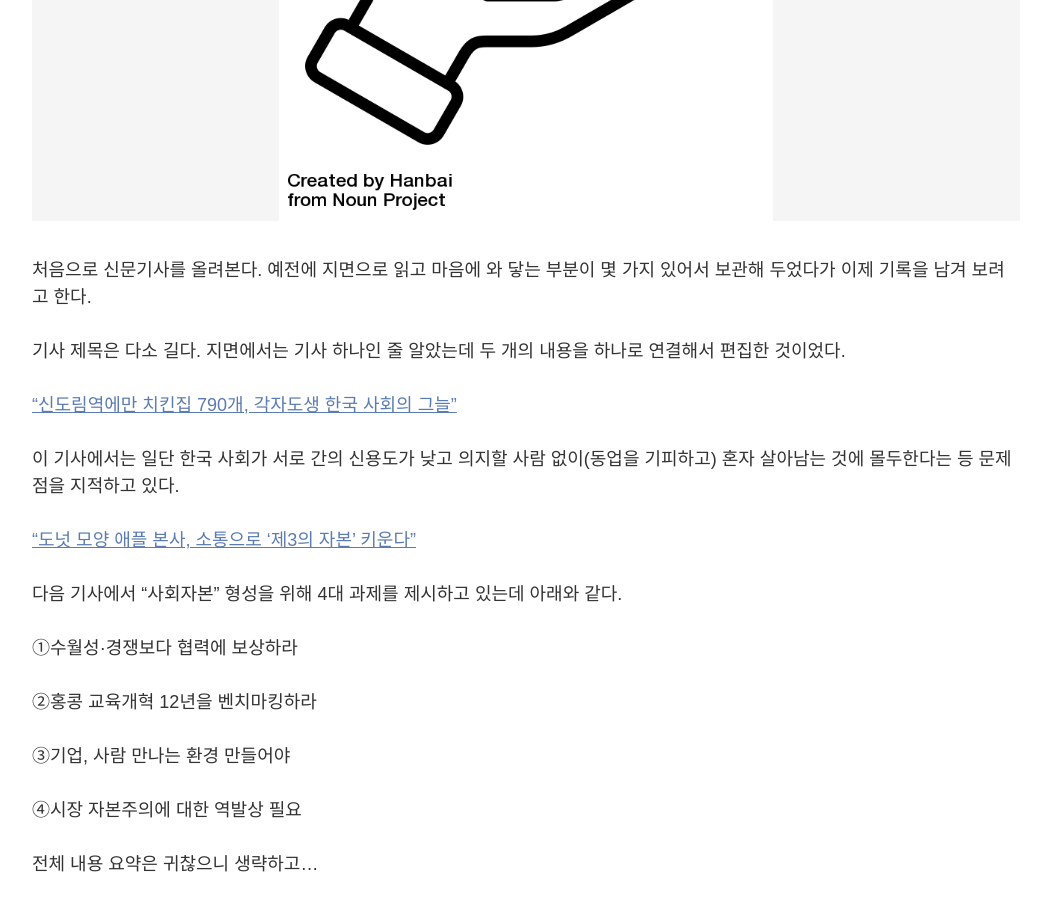
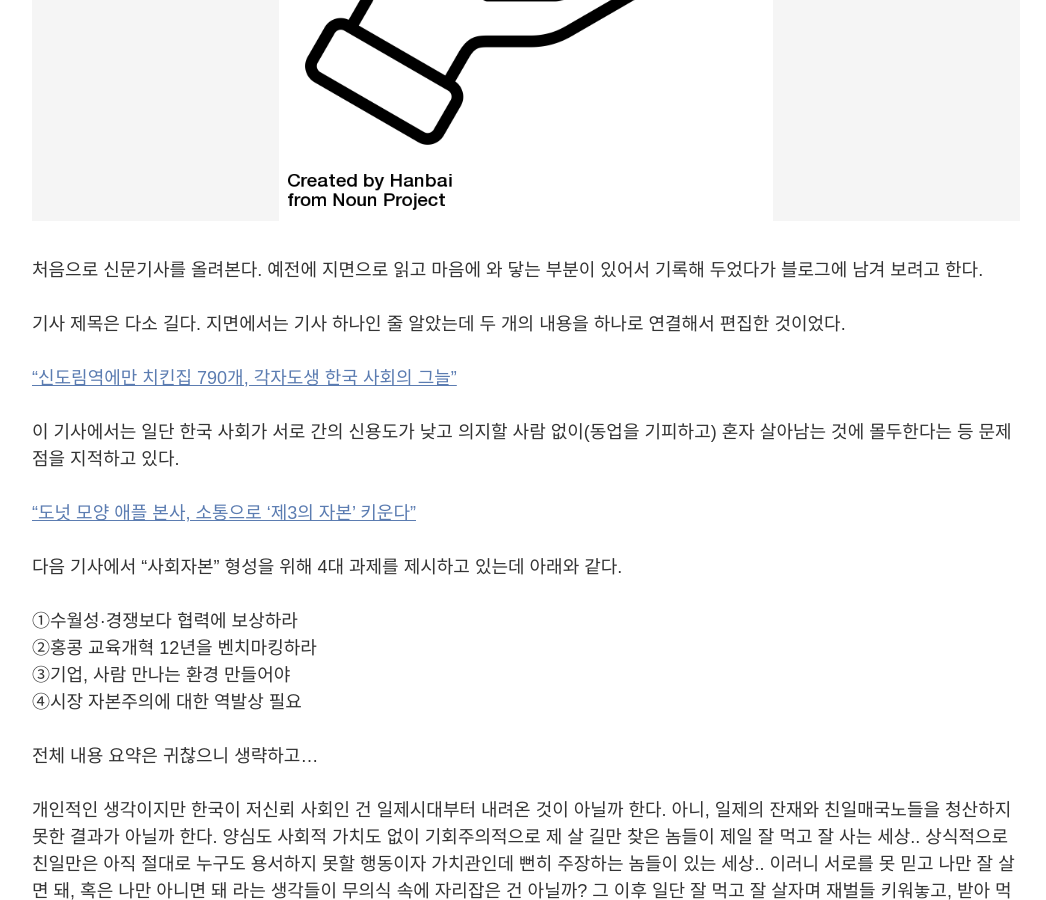
Before and after one commit to huginnmn/huginnmn.github.io, a Jekyll site: the page built from _posts/2019-09-01-사회자본의-필요성.md, in a window 1280 px wide and 900 px high, scrolled down 700 px. Shown: the whole window, without its empty margins (114-1160 px from the left). Built offline with Jekyll 4.4.1, drawn with Linux system fonts in a browser that asks for light colours; nearby versions of some CDN libraries; some web fonts are replaced; comment, search, counter and statistics services are not loaded.

Commit message:
Update 2019-09-01-사회자본의-필요성.md

```diff
--- a/_posts/2019-09-01-사회자본의-필요성.md
+++ b/_posts/2019-09-01-사회자본의-필요성.md
@@ -7,7 +7,7 @@ image:
 tags: 기사 사회자본 신뢰 자영업 협력
 ---
 
-처음으로 신문기사를 올려본다. 예전에 지면으로 읽고 마음에 와 닿는 부분이 몇 가지 있어서 보관해 두었다가 이제 기록을 남겨 보려고 한다.
+처음으로 신문기사를 올려본다. 예전에 지면으로 읽고 마음에 와 닿는 부분이 있어서 기록해 두었다가 블로그에 남겨 보려고 한다.
 
 기사 제목은 다소 길다. 지면에서는 기사 하나인 줄 알았는데 두 개의 내용을 하나로 연결해서 편집한 것이었다.
 
@@ -27,13 +27,9 @@ tags: 기사 사회자본 신뢰 자영업 협력
 
 
 ①수월성·경쟁보다 협력에 보상하라
-
 ②홍콩 교육개혁 12년을 벤치마킹하라
-
 ③기업, 사람 만나는 환경 만들어야
-
 ④시장 자본주의에 대한 역발상 필요
-
 
 
 전체 내용 요약은 귀찮으니 생략하고...
```
